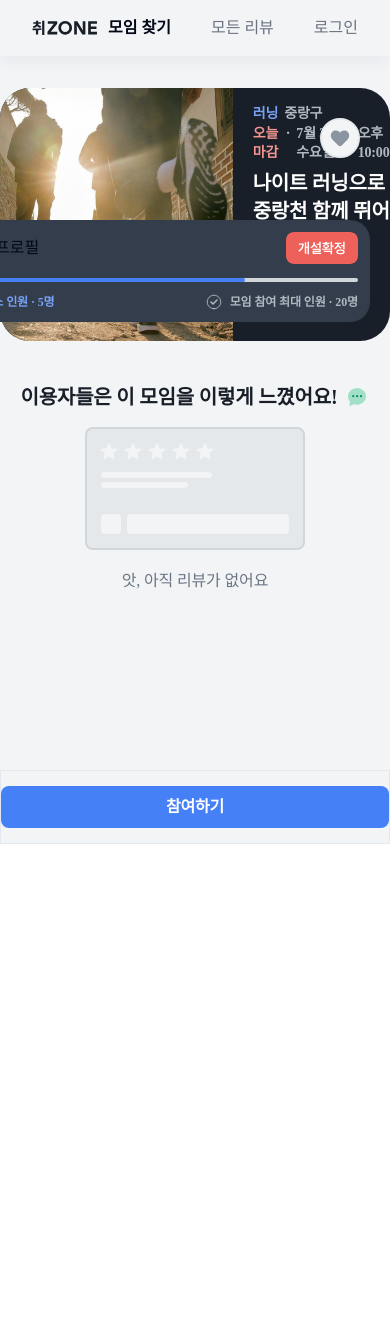
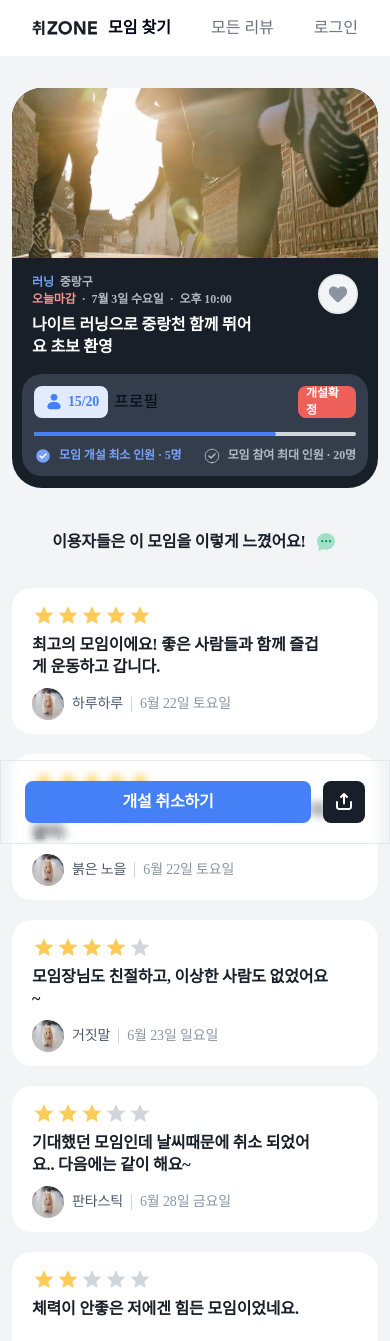
Before and after one commit to codeit-team2/FE, a Next.js app: page /detail in a window 390 px wide. Shown: the top 1341 px of the page. Before the commit the page ends 844 px from the top, so only its background shows below. Built offline with nearby package versions, Linux system fonts and the light colour scheme; a web font is replaced by a local one.

Commit message:
feat : detail 페이지 반응형 구현

```diff
--- a/src/components/Detail/FloatingBar/index.tsx
+++ b/src/components/Detail/FloatingBar/index.tsx
@@ -4,7 +4,7 @@ import Image from 'next/image';
 import React, { useState } from 'react';
 
 export default function FloatingBar({ data }: any) {
-  const isOwner = false;
+  const isOwner = true;
 
   const maxReached = data.member >= 20;
 
@@ -43,17 +43,17 @@ export default function FloatingBar({ data }: any) {
           <LoginRequired onClose={handleCloseLoginModal} />
         </>
       )}
-      <div className="fixed bottom-0 flex h-74 w-full items-center justify-center border border-t-neutral-100 py-16 backdrop-blur-sm">
+      <div className="fixed bottom-0 flex h-84 w-full items-center justify-center border border-t-neutral-100 px-12 py-12 backdrop-blur-sm md:h-74 md:py-16">
         {isOwner ? (
-          <div className="flex items-center justify-center gap-12">
-            <Button className="w-392">개설 취소하기</Button>
+          <div className="flex w-full justify-center gap-12">
+            <Button className="w-286 md:w-392">개설 취소하기</Button>
             <button onClick={handleCopyURL}>
               <Image src={'/icons/share-button.svg'} alt="share-button" width={42} height={42} />
             </button>
           </div>
         ) : (
           <Button
-            className="w-392"
+            className="w-336 md:w-392"
             onClick={handleClick}
             disabled={!isEntered && maxReached}
             children={isEntered ? '참여 취소하기' : '참여하기'}
--- a/src/components/Detail/InfoBadge/index.tsx
+++ b/src/components/Detail/InfoBadge/index.tsx
@@ -7,10 +7,10 @@ export default function InfoBadge({ data }: any) {
   const maxReached = data.member >= 20;
 
   return (
-    <div className="absolute bottom-19 right-20 flex h-102 w-475 flex-col rounded-md bg-neutral-700 p-12">
+    <div className="flex h-102 w-full flex-col rounded-md bg-neutral-700 p-12 md:w-475">
       <div className="flex items-center justify-between">
         <div className="flex items-center justify-center gap-6">
-          <div className="flex h-32 w-82 items-center gap-2 rounded-sm bg-primary-50 px-8 py-4">
+          <div className="flex h-32 w-74 items-center gap-2 rounded-sm bg-primary-50 px-8 py-4 md:w-82">
             <div className="relative h-24 w-24">
               <Image src={'/icons/person.svg'} alt="ic-person" fill />
             </div>
@@ -19,13 +19,13 @@ export default function InfoBadge({ data }: any) {
           <div>프로필</div>
         </div>
         {data.confirmed && (
-          <div className="relative h-32 w-72">
-            <Image src={'/icons/개설확정뱃지.svg'} alt="개설확정뱃지" fill />
+          <div className="flex h-32 w-58 items-center justify-center rounded-sm bg-secondary-300 px-8 py-4 text-body-3Sb text-white md:w-72 md:text-body-2Sb">
+            개설확정
           </div>
         )}
       </div>
       <div>
-        <div className="relative mb-11 mt-14 h-4 w-451 rounded-full bg-neutral-200">
+        <div className="relative mb-11 mt-14 h-4 w-full rounded-full bg-neutral-200 md:w-451">
           <div
             className="absolute h-4 rounded-full bg-primary-300"
             style={{ width: `${progressPercentage}%` }}
--- a/src/components/Detail/ReviewCard/index.tsx
+++ b/src/components/Detail/ReviewCard/index.tsx
@@ -19,10 +19,10 @@ export default function ReviewCard({ data }: any) {
   };
 
   return (
-    <div className="flex h-158 w-494 flex-col justify-between rounded-md bg-white px-20 py-16">
+    <div className="flex md:h-158 w-full h-146 flex-col justify-between rounded-md bg-white px-20 py-16">
       <div className="flex flex-col gap-6">
         <div className="relative flex">{renderStars()}</div>
-        <p className="text-body-1Sb text-neutral-900">{data.comment}</p>
+        <p className="text-body-1Sb text-neutral-900 w-296 h-40 md:w-full md-h-44">{data.comment}</p>
       </div>
       <div className="flex items-center gap-8 pt-14">
         <div className="relative h-32 w-32 overflow-hidden rounded-full">
--- a/src/components/Detail/TitleCard/index.tsx
+++ b/src/components/Detail/TitleCard/index.tsx
@@ -6,17 +6,19 @@ import InfoBadge from '../InfoBadge';
 export default function TitleCard({ data }: any) {
   return (
     <>
-      <div className="relative flex h-253 w-full min-w-336 max-w-[1010px] gap-20 rounded-lg bg-neutral-900">
-        <div className="relative h-253 w-495">
+      <div className="relative flex h-400 w-full max-w-[1010px] flex-col rounded-lg bg-neutral-900 md:h-253 md:flex-row">
+        <div className="relative h-170 w-full md:h-253 md:w-495">
           <Image
             src={data.imageUrl}
             alt={data.title}
             fill
-            className="rounded-bl-lg rounded-tl-lg"
+            objectFit="cover"
+            className="rounded-t-lg md:rounded-bl-lg md:rounded-tl-lg md:rounded-tr-none"
           />
         </div>
+        <div>
           <div className="relative">
-          <div className="mt-16 flex flex-col gap-6 text-body-2Sb text-neutral-300">
+            <div className="mx-0 mt-16 flex flex-col gap-6 px-20 text-body-3Sb text-neutral-300 md:mx-20 md:px-0 md:text-body-2Sb">
               <div className="flex flex-col">
                 <div className="flex gap-6">
                   <p className="text-primary-200">{data.category}</p>
@@ -27,11 +29,16 @@ export default function TitleCard({ data }: any) {
                   <p>{data.time}</p>
                 </div>
               </div>
-            <div className="text-heading-2Sb text-white">{data.title}</div>
+              <div className="h-44 w-220 text-body-1Sb text-white md:h-56 md:w-392 md:text-heading-2Sb whitespace-normal">
+                {data.title}
               </div>
             </div>
+          </div>
+          <div className="mx-10 md:mx-20 mt-16 md:mt-12">
             <InfoBadge data={data} />
-        <div className="absolute right-30 top-30">
+          </div>
+        </div>
+        <div className="absolute right-20 top-186 md:right-30 md:top-30">
           <Bookmark />
         </div>
       </div>
--- a/src/components/Detail/mockData.json
+++ b/src/components/Detail/mockData.json
@@ -4,7 +4,7 @@
     "place": "중랑구",
     "date": "7월 3일 수요일",
     "time": "오후 10:00",
-    "title": "나이트 러닝으로 중랑천 함께 뛰어요",
+    "title": "나이트 러닝으로 중랑천 함께 뛰어요 초보 환영",
     "member": 15,
     "imageUrl": "/images/러닝이미지.jpg",
     "deadline": "오늘마감",
--- a/src/components/Detail/reviewData.json
+++ b/src/components/Detail/reviewData.json
@@ -40,5 +40,61 @@
     "profileImage": "/images/profileimage.jpeg",
     "nickname": "하루하루",
     "date": "7월 2일 화요일"
+  },
+  {
+    "star": 4,
+    "comment": "모임장님도 친절하고, 이상한 사람도 없었어요~",
+    "profileImage": "/images/profileimage.jpeg",
+    "nickname": "거짓말",
+    "date": "6월 23일 일요일"
+  },
+  {
+    "star": 3,
+    "comment": "기대했던 모임인데 날씨때문에 취소 되었어요.. 다음에는 같이 해요~",
+    "profileImage": "/images/profileimage.jpeg",
+    "nickname": "판타스틱",
+    "date": "6월 28일 금요일"
+  },
+  {
+    "star": 2,
+    "comment": "체력이 안좋은 저에겐 힘든 모임이었네요.",
+    "profileImage": "/images/profileimage.jpeg",
+    "nickname": "그XX",
+    "date": "7월 1일 월요일"
+  },
+  {
+    "star": 1,
+    "comment": "러닝 너무 힘들어요..",
+    "profileImage": "/images/profileimage.jpeg",
+    "nickname": "하루하루",
+    "date": "7월 2일 화요일"
+  },
+  {
+    "star": 4,
+    "comment": "모임장님도 친절하고, 이상한 사람도 없었어요~",
+    "profileImage": "/images/profileimage.jpeg",
+    "nickname": "거짓말",
+    "date": "6월 23일 일요일"
+  },
+  {
+    "star": 3,
+    "comment": "기대했던 모임인데 날씨때문에 취소 되었어요.. 다음에는 같이 해요~",
+    "profileImage": "/images/profileimage.jpeg",
+    "nickname": "판타스틱",
+    "date": "6월 28일 금요일"
+  },
+  {
+    "star": 2,
+    "comment": "체력이 안좋은 저에겐 힘든 모임이었네요.",
+    "profileImage": "/images/profileimage.jpeg",
+    "nickname": "그XX",
+    "date": "7월 1일 월요일"
+  },
+  {
+    "star": 1,
+    "comment": "러닝 너무 힘들어요..",
+    "profileImage": "/images/profileimage.jpeg",
+    "nickname": "하루하루",
+    "date": "7월 2일 화요일"
   }
 ]
--- a/src/components/common/Bookmark/index.tsx
+++ b/src/components/common/Bookmark/index.tsx
@@ -9,7 +9,7 @@ export default function Bookmark() {
   };
 
   return (
-    <button type="button" className="relative h-40 w-40 lg:h-48 lg:w-48" onClick={handleClick}>
+    <button type="button" className="relative h-40 w-40 md:h-48 md:w-48" onClick={handleClick}>
       <Image
         src={isBookmarked ? '/icons/heart-type-on.svg' : '/icons/heart-type-off.svg'}
         alt="찜 버튼"
--- a/src/components/common/Modal/LoginRequired/index.tsx
+++ b/src/components/common/Modal/LoginRequired/index.tsx
@@ -6,13 +6,13 @@ import React from 'react';
 export default function LoginRequired({ onClose }: any) {
   return (
     <>
-      <div className="fixed left-1/2 top-1/2 z-50 flex h-332 w-520 -translate-x-1/2 -translate-y-1/2 transform justify-center rounded-md bg-white px-40 py-32">
+      <div className="fixed left-1/2 top-1/2 z-50 flex h-252 w-320 -translate-x-1/2 -translate-y-1/2 transform justify-center rounded-md bg-white p-20 md:h-332 md:w-520 md:px-40 md:py-32">
         <div className="relative flex flex-col items-center justify-center gap-24">
-          <div className="relative h-150 w-150">
+          <div className="relative h-100 w-100 md:h-150 md:w-150">
             <Image src={'/icons/login-required.svg'} alt="login-required" fill />
           </div>
-          <p className="text-heading-2Sb text-neutral-900">로그인이 필요해요</p>
-          <Button variant={'secondary'} className="w-440 text-body-1Sb">
+          <p className="text-body-1Sb text-neutral-900 md:text-heading-2Sb">로그인이 필요해요</p>
+          <Button variant={'secondary'} className="w-280 text-body-1Sb md:w-440">
             <Link href={'/'}>로그인하러 가기</Link>
           </Button>
           <button className="absolute right-0 top-0" onClick={onClose}>
--- a/src/pages/detail/index.tsx
+++ b/src/pages/detail/index.tsx
@@ -8,23 +8,20 @@ import FloatingBar from '@/components/Detail/FloatingBar';
 import ReviewCard from '@/components/Detail/ReviewCard';
 
 export default function Detail() {
-  const isReview = false;
+  const isReview = true;
 
   return (
     <>
-      <div
-        style={{ height: 'calc(100vh - 60px)' }}
-        className="mx-auto flex min-h-screen w-full flex-col items-center bg-neutral-50"
-      >
-        <GNB />
+      <GNB />
+      <div className="mx-auto flex min-h-screen w-full flex-col items-center bg-neutral-50 px-12 pb-100 md:px-32">
         <div className="flex w-full flex-col items-center pt-32">
           <TitleCard data={mockData[0]} />
-          <div className="mt-42 flex items-center gap-8 text-heading-2Sb text-neutral-900">
+          <div className="mt-42 flex items-center gap-8 text-body-1Sb text-neutral-900 md:text-heading-2Sb">
             이용자들은 이 모임을 이렇게 느꼈어요!
             <Image src={'/icons/messageicon.svg'} alt="messageicon" width={24} height={24} />
           </div>
           {isReview ? (
-            <div className="mx-auto mt-34 grid w-full max-w-[1010px] grid-cols-1 gap-20 lg:grid-cols-2">
+            <div className="mx-auto mt-34 grid w-full max-w-[1010px] grid-cols-1 justify-items-center gap-20 md:grid-cols-2">
               {reviewData.map((data, index) => (
                 <ReviewCard key={index} data={data} />
               ))}
--- a/tailwind.config.ts
+++ b/tailwind.config.ts
@@ -17,8 +17,8 @@ const config = {
   ],
   prefix: '',
   screens: {
-    md: { max: '1023px' },
-    sm: { max: '767px' },
+    md: "768px",
+    lg: "1024px"
   },
   theme: {
     container: {
```
Lines whose indentation alone changed are shown as unchanged.
